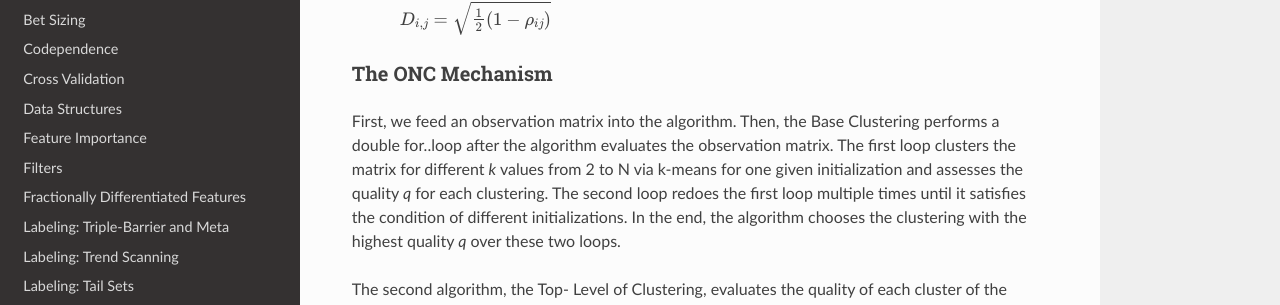
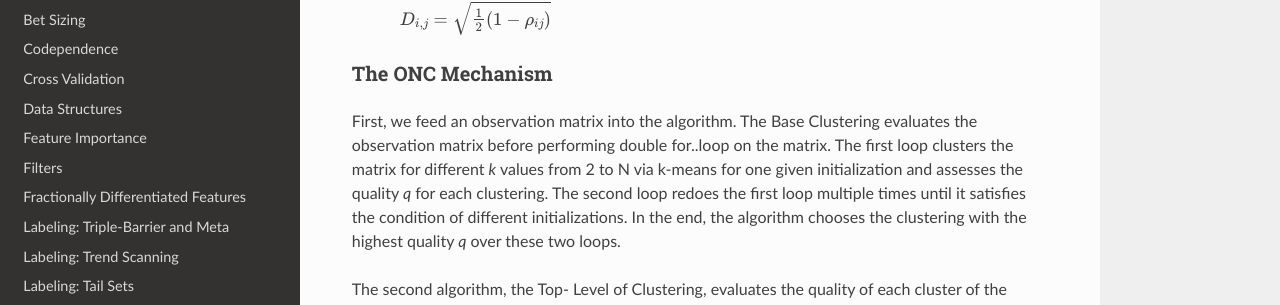
Before and after one commit to hudson-and-thames/mlfinlab, a Sphinx documentation site: the page built from docs/source/implementations/clustering.rst, in a window 1280 px wide and 900 px high, scrolled down 1108 px. Shown: the part 146-451 px from the top of the window. Built offline with Sphinx 7.4.7 and the Read the Docs theme 2.0.0, drawn with Linux system fonts in a browser that asks for light colours.

Commit message:
modified clustering.rst

```diff
--- a/docs/source/implementations/clustering.rst
+++ b/docs/source/implementations/clustering.rst
@@ -46,7 +46,7 @@
 The ONC Mechanism
 *****************
 
-First, we feed an observation matrix into the algorithm. Then, the Base Clustering performs a double for..loop after the algorithm evaluates the observation matrix. The first loop clusters the matrix for different *k* values from 2 to N via k-means for one given initialization and assesses the quality *q* for each clustering. The second loop redoes the first loop multiple times until it satisfies the condition of different initializations. In the end, the algorithm chooses the clustering with the highest quality *q* over these two loops.
+First, we feed an observation matrix into the algorithm. The Base Clustering evaluates the observation matrix before performing double for..loop on the matrix. The first loop clusters the matrix for different *k* values from 2 to N via k-means for one given initialization and assesses the quality *q* for each clustering. The second loop redoes the first loop multiple times until it satisfies the condition of different initializations. In the end, the algorithm chooses the clustering with the highest quality *q* over these two loops.
 
 The second algorithm, the Top- Level of Clustering, evaluates the quality of each cluster of the optimum clustering from the first algorithm. The algorithm then takes the average quality of the clusters and finds the set of clusters with below-average quality. We mark the number of sub-par quality clusters :math:`K_1` where :math:`K_1` < :math:`K` (number of clusters). The next step is to rerun the clustering of the items in the :math:`K_1` clusters if :math:`K_1 >=2` or to return the clustering given by the base algorithm if :math:`K_1 <=1`.
 
```
